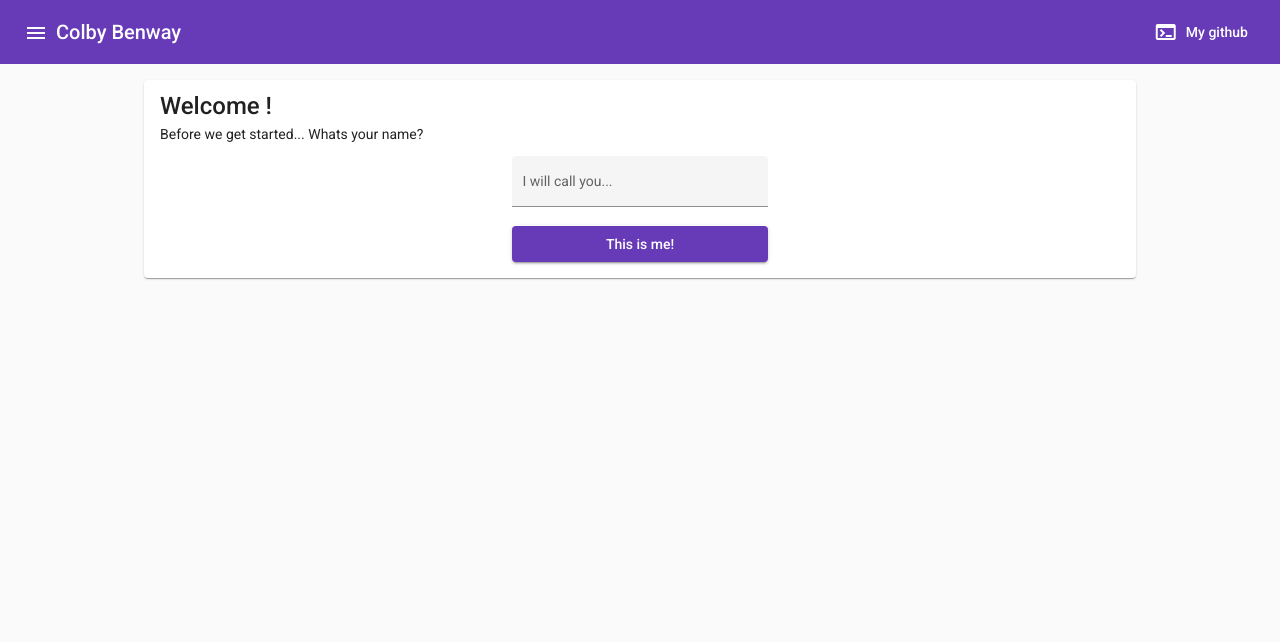
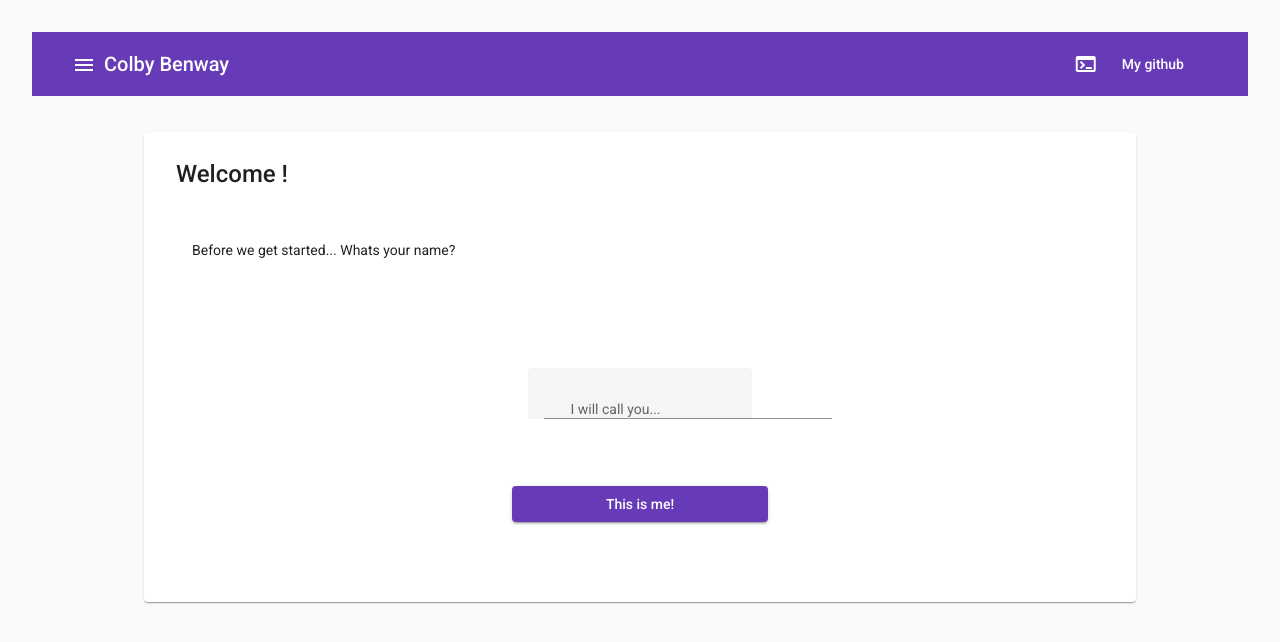
Before and after one commit to codeslinger35/personal-site, an Angular app: page / in a window 1280 px wide. Shown: the top 642 px of the page. Built offline with nearby package versions, Linux system fonts and the light colour scheme.

Commit message:
feat(inf): add forge dependecies

```diff
--- a/src/app/resume/resume.component.html
+++ b/src/app/resume/resume.component.html
@@ -41,7 +41,7 @@
                 I have been on skates since I was 2 and playing hockey not long after that. I spent lots of weekends in rinks
                 trying to make it big - this website's existence tells you all you need to know about how that went. I am still
                 passionate about the game and play men's league wherever I can. I am currently the president of RIT's roller hockey
-                team which participates in the ECRHA (<a href="https://ritroller.com"  rel="external" target="_blank">check it out</a>).
+                team which participates in the ECRHA (<a href="https://ritroller.com" rel="external" target="_blank">check it out</a>).
                 By the way, I'm a Bruins fan. Hope that's not a dealbreaker {{name}}.
             </p>
         </mat-expansion-panel>
--- a/src/styles.scss
+++ b/src/styles.scss
@@ -2,6 +2,10 @@
 @use '@angular/material' as mat;
 
 @include mat.core();
+
+* {
+    padding: 16px;
+}
 
 html,
 body,
```
Also changed, not shown: 1 other file (tests, documents, lock files or other folders).
